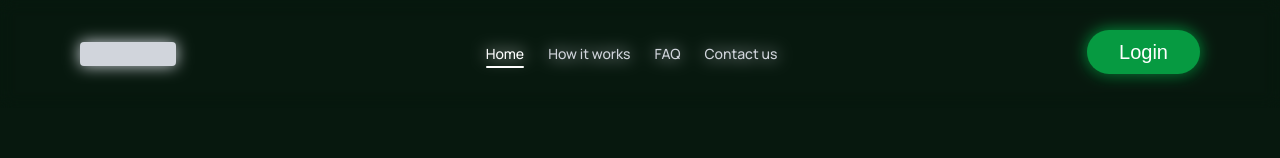
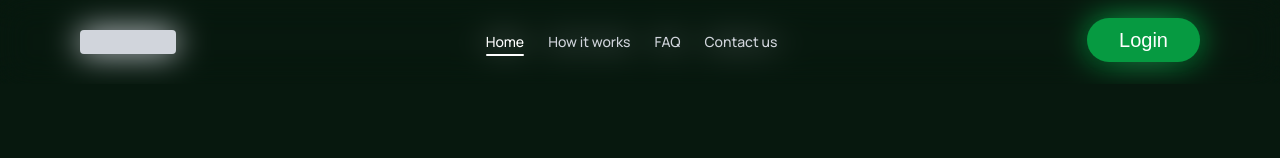
Before and after one commit to xircarstudio/crypto-proj, a React (Vite) app: page / in a window 1280 px wide. Shown: the top 158 px of the page. Built offline with nearby package versions, Linux system fonts and the light colour scheme; a web font is replaced by a local one.

Commit message:
Nav UI fix

```diff
--- a/src/components/layout/MainLayout.jsx
+++ b/src/components/layout/MainLayout.jsx
@@ -3,7 +3,7 @@ import Navbar from "../../pages/public/components/Navbar";
 
 const MainLayout = () => {
   return (
-    <div className="public-layout">
+    <div className="bg-white">
       <Navbar />
       <main>
         <Outlet />
--- a/src/pages/public/components/Navbar.jsx
+++ b/src/pages/public/components/Navbar.jsx
@@ -64,11 +64,11 @@ const Navbar = () => {
         initial={{ opacity: 0, y: -20 }}
         animate={{ opacity: 1, y: 0 }}
         transition={{ duration: 0.6 }}
-        className={`satoshi fixed top-0 left-0 right-0 z-50 w-full backdrop-blur-sm transition-colors duration-300 ${
+        className={`satoshi fixed top-0 left-0 right-0 z-50 w-full backdrop-blur-lg transition-colors duration-300 ${
           scrolled ? "bg-home-bg" : ""
         }`}
       >
-        <div className="max-w-[1200px] mx-auto flex justify-between items-center px-6 md:px-10 py-4 md:py-8">
+        <div className="max-w-[1200px] mx-auto flex justify-between items-center px-6 md:px-10 py-4 md:py-5">
           <div className="w-24 h-6 bg-gray-300 rounded" />
 
           <div className="hidden md:flex space-x-6 text-sm relative">
```
